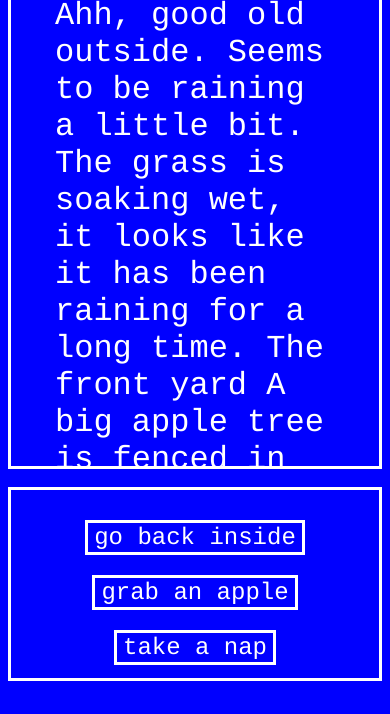
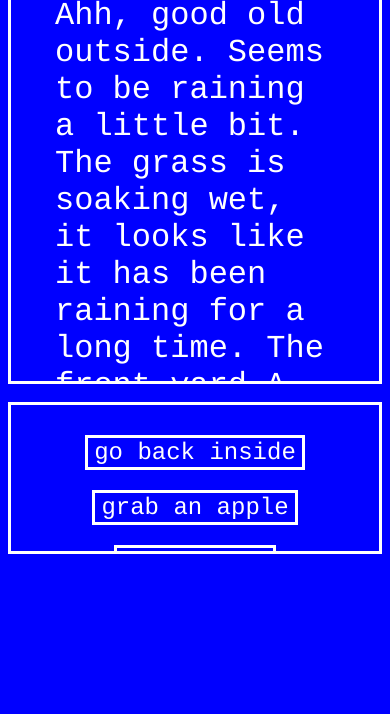
Before and after one commit to zakaos/opentxtgame, a website: page index.html in a window 390 px wide. Shown: the part 130-844 px from the top of the page. Drawn offline with Linux system fonts and the light colour scheme.

Commit message:
fixed mobile window size, position text at bottom of maintxtwindow

```diff
--- a/style.css
+++ b/style.css
@@ -9,19 +9,25 @@ body{
 }
 
 #MainTxtWindow{
+        position:relative;
 	font-size:32px;
-	height:70vh;
+	height:60vh;
 	/* vh stands for viewport height as a percentage -> 70vh = 70% of the screen height*/
 	border:3px solid white;
 	padding:10px 44px;
 	overflow:auto;
 }
+#FooterTxt{
+position:absolute;
+bottom:0;
+}
+
 
 #ButtonWindow{
 	overflow:auto;
 	border:3px solid white;
 	text-align:center;
-	height:23vh;
+	height:18vh;
 	padding:20px;
 }
 
```
